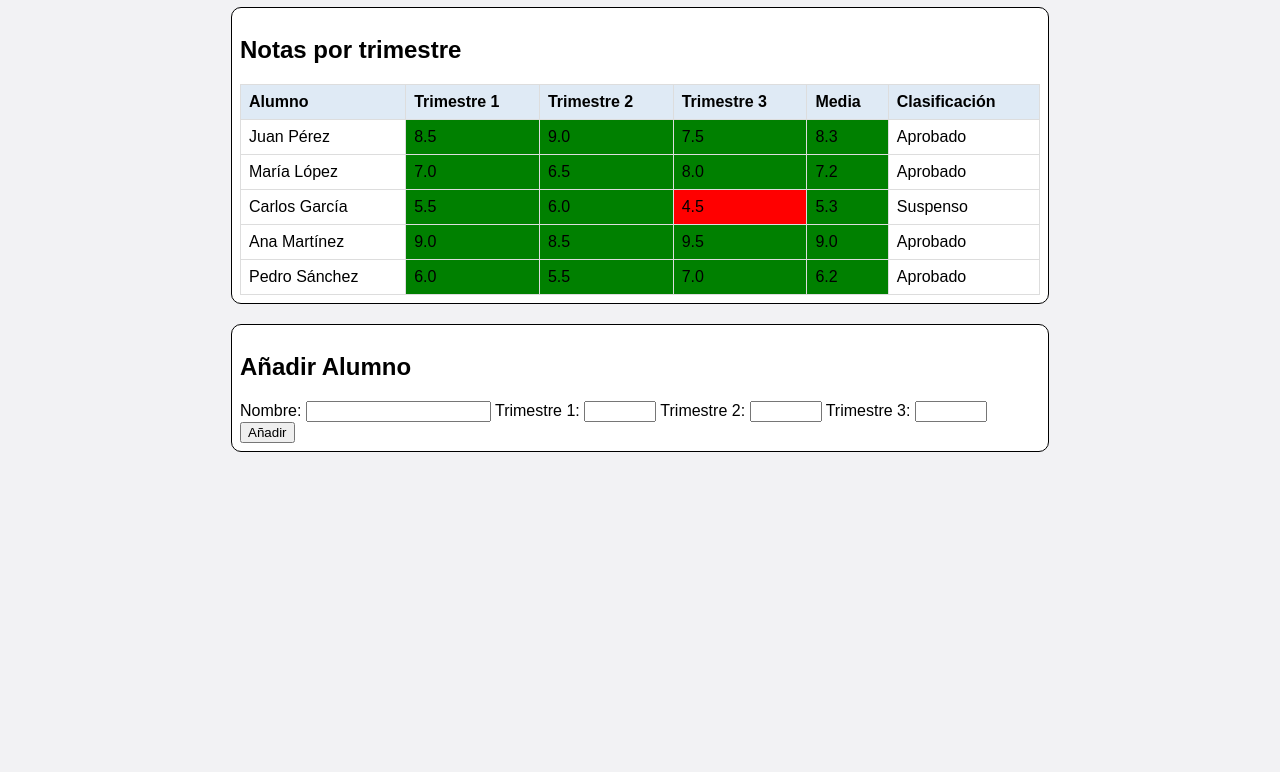
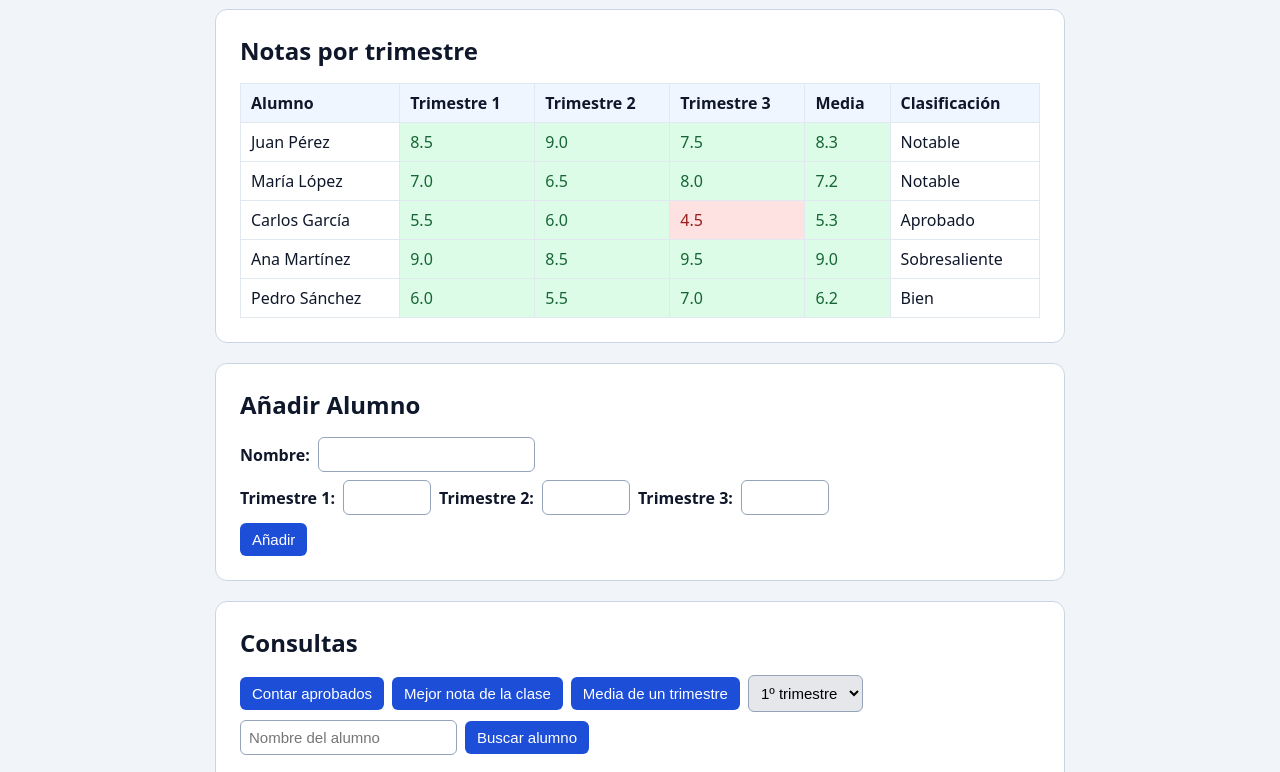
Before and after one commit to Blas968/DECLI, a plain HTML site: page Tema 1/Ejercicios clase/boletinNotas.html in a window 1280 px wide. Shown: the part 73-845 px from the top of the page. Before the commit the page ends 800 px from the top, so only its background shows below. Drawn offline with Linux system fonts and the light colour scheme.

Commit message:
Refactor boletinNotas.html to enhance structure and styling; remove unused CSS and JavaScript files

```diff
--- a/Tema 1/Ejercicios clase/boletinNotas.html
+++ b/Tema 1/Ejercicios clase/boletinNotas.html
@@ -1,83 +1,152 @@
 <!DOCTYPE html>
-<html lang="en">
+<html lang="es">
 <head>
     <meta charset="UTF-8">
     <meta name="viewport" content="width=device-width, initial-scale=1.0">
     <title>Boletín de Notas</title>
-    <link rel="stylesheet" href="estilos.css">
+    <style>
+        body { font-family: system-ui, Arial, sans-serif; background: #f1f5f9; color: #0f172a; margin: 0; padding: 24px 16px; }
+        h1 { max-width: 800px; margin: 0 auto 8px; font-size: 28px; }
+        h2 { margin: 0 0 16px; font-size: 24px; }
+        h3 { margin: 20px 0 12px; font-size: 20px; }
+        .tarjeta { background: #fff; border: 1px solid #cbd5e1; border-radius: 12px; padding: 24px; max-width: 800px; margin: 20px auto; }
+        table { width: 100%; border-collapse: collapse; }
+        th, td { border: 1px solid #e2e8f0; padding: 8px 10px; text-align: left; }
+        th { background: #eff6ff; }
+        .aprobado { background: #dcfce7; color: #166534; }
+        .suspenso { background: #fee2e2; color: #991b1b; }
+        .fila { display: flex; flex-wrap: wrap; align-items: center; gap: 8px; margin-bottom: 8px; }
+        label { font-weight: 600; }
+        input, select { font-size: 15px; padding: 8px; border: 1px solid #94a3b8; border-radius: 6px; }
+        select { background: #e5e7eb; }
+        button { font-size: 15px; padding: 8px 12px; border: none; border-radius: 6px; background: #1d4ed8; color: #fff; cursor: pointer; }
+        button:hover { background: #1e40af; }
+        pre { background: #0f172a; color: #e2e8f0; font-family: Consolas, monospace; font-size: 13px; padding: 16px; border-radius: 8px; margin: 0; white-space: pre-wrap; }
+    </style>
 </head>
 <body>
     <h1>Boletín de Notas de la clase</h1>
 
-    <div class="blanco">
+    <section class="tarjeta">
         <h2>Notas por trimestre</h2>
-        <table border="1">
-            <tr>
-                <th>Alumno</th>
-                <th>Trimestre 1</th>
-                <th>Trimestre 2</th>
-                <th>Trimestre 3</th>
-                <th>Media</th>
-                <th>Clasificación</th>
-            </tr>
+        <table id="tablaNotas">
+            <thead>
+                <tr><th>Alumno</th><th>Trimestre 1</th><th>Trimestre 2</th><th>Trimestre 3</th><th>Media</th><th>Clasificación</th></tr>
+            </thead>
+            <tbody>
+                <tr><td>Juan Pérez</td><td class="nota">8.5</td><td class="nota">9.0</td><td class="nota">7.5</td><td class="nota"></td><td></td></tr>
+                <tr><td>María López</td><td class="nota">7.0</td><td class="nota">6.5</td><td class="nota">8.0</td><td class="nota"></td><td></td></tr>
+                <tr><td>Carlos García</td><td class="nota">5.5</td><td class="nota">6.0</td><td class="nota">4.5</td><td class="nota"></td><td></td></tr>
+                <tr><td>Ana Martínez</td><td class="nota">9.0</td><td class="nota">8.5</td><td class="nota">9.5</td><td class="nota"></td><td></td></tr>
+                <tr><td>Pedro Sánchez</td><td class="nota">6.0</td><td class="nota">5.5</td><td class="nota">7.0</td><td class="nota"></td><td></td></tr>
+            </tbody>
+        </table>
+    </section>
 
-            <tr>
-                <td>Juan Pérez</td>
-                <td class="nota">8.5</td>
-                <td class="nota">9.0</td>
-                <td class="nota">7.5</td>
-                <td class="nota">8.3</td>
-                <td>Aprobado</td>
-            </tr>
-            <tr>
-                <td>María López</td>
-                <td class="nota">7.0</td>
-                <td class="nota">6.5</td>
-                <td class="nota">8.0</td>
-                <td class="nota">7.2</td>
-                <td>Aprobado</td>
-            </tr>
-            <tr>
-                <td>Carlos García</td>
-                <td class="nota">5.5</td>
-                <td class="nota">6.0</td>
-                <td class="nota">4.5</td>
-                <td class="nota">5.3</td>
-                <td>Suspenso</td>
-            </tr>
-            <tr>
-                <td>Ana Martínez</td>
-                <td class="nota">9.0</td>
-                <td class="nota">8.5</td>
-                <td class="nota">9.5</td>
-                <td class="nota">9.0</td>
-                <td>Aprobado</td>
-            </tr>
-            <tr>
-                <td>Pedro Sánchez</td>
-                <td class="nota">6.0</td>
-                <td class="nota">5.5</td>
-                <td class="nota">7.0</td>
-                <td class="nota">6.2</td>
-                <td>Aprobado</td>
-            </tr>
-        </table>
-    </div>
-
-    <div class="blanco">
+    <section class="tarjeta">
         <h2>Añadir Alumno</h2>
-        <form action="añadirAlumno" method="post">
-            <label for="nombre">Nombre:</label>
-            <input type="text" id="nombre" name="nombre" required>
-            <label for="trimestre1">Trimestre 1:</label>
-            <input type="number" id="trimestre1" name="trimestre1" min="0" max="10" step="0.1" required>
-            <label for="trimestre2">Trimestre 2:</label>
-            <input type="number" id="trimestre2" name="trimestre2" min="0" max="10" step="0.1" required>
-            <label for="trimestre3">Trimestre 3:</label>
-            <input type="number" id="trimestre3" name="trimestre3" min="0" max="10" step="0.1" required>
+        <form id="formAlumno">
+            <div class="fila">
+                <label for="nombre">Nombre:</label>
+                <input type="text" id="nombre" required>
+            </div>
+            <div class="fila">
+                <label for="t1">Trimestre 1:</label>
+                <input type="number" id="t1" min="0" max="10" step="0.1" required>
+                <label for="t2">Trimestre 2:</label>
+                <input type="number" id="t2" min="0" max="10" step="0.1" required>
+                <label for="t3">Trimestre 3:</label>
+                <input type="number" id="t3" min="0" max="10" step="0.1" required>
+            </div>
             <button type="submit">Añadir</button>
         </form>
-    </div>
+    </section>
+
+    <section class="tarjeta">
+        <h2>Consultas</h2>
+        <div class="fila">
+            <button id="btnAprobados">Contar aprobados</button>
+            <button id="btnMejor">Mejor nota de la clase</button>
+            <button id="btnMediaTrim">Media de un trimestre</button>
+            <select id="selectTrim">
+                <option value="0">1º trimestre</option>
+                <option value="1">2º trimestre</option>
+                <option value="2">3º trimestre</option>
+            </select>
+        </div>
+        <div class="fila">
+            <input type="text" id="buscarNombre" placeholder="Nombre del alumno">
+            <button id="btnBuscar">Buscar alumno</button>
+        </div>
+        <h3>Resultado</h3>
+        <pre id="resultado">Pulsa una consulta para ver el resultado.</pre>
+    </section>
+
+    <script>
+        const cuerpo = document.querySelector("#tablaNotas tbody");
+        const mostrar = (texto) => document.querySelector("#resultado").textContent = texto;
+
+        const promedio = (notas) => notas.reduce((a, b) => a + b, 0) / notas.length;
+        const clasificar = (m) => m >= 9 ? "Sobresaliente" : m >= 7 ? "Notable" : m >= 6 ? "Bien" : m >= 5 ? "Aprobado" : "Suspenso";
+        const colorear = (td) => td.className = "nota " + (parseFloat(td.textContent) >= 5 ? "aprobado" : "suspenso");
+
+        // Lee la tabla y devuelve los datos de cada alumno
+        const leerAlumnos = () => [...cuerpo.rows].map((fila, i) => {
+            const notas = [1, 2, 3].map((j) => parseFloat(fila.cells[j].textContent));
+            return { nombre: fila.cells[0].textContent, notas, media: promedio(notas), posicion: i + 1 };
+        });
+
+        // Rellena la media y la clasificación de una fila y colorea sus notas
+        const actualizarFila = (fila, media) => {
+            fila.cells[4].textContent = media.toFixed(1);
+            fila.cells[5].textContent = clasificar(media);
+            fila.querySelectorAll(".nota").forEach(colorear);
+        };
+
+        leerAlumnos().forEach((a, i) => actualizarFila(cuerpo.rows[i], a.media));
+
+        // ----- Añadir alumno -----
+        document.querySelector("#formAlumno").addEventListener("submit", (e) => {
+            e.preventDefault();
+            const notas = ["t1", "t2", "t3"].map((id) => parseFloat(document.querySelector("#" + id).value));
+            const fila = document.createElement("tr");
+            fila.innerHTML = "<td></td>" + notas.map((n) => `<td class="nota">${n.toFixed(1)}</td>`).join("") + '<td class="nota"></td><td></td>';
+            fila.cells[0].textContent = document.querySelector("#nombre").value.trim();
+            cuerpo.appendChild(fila);
+            actualizarFila(fila, promedio(notas));
+            e.target.reset();
+        });
+
+        // ----- Consultas -----
+        document.querySelector("#btnAprobados").addEventListener("click", () => {
+            const alumnos = leerAlumnos();
+            mostrar(`Alumnos aprobados: ${alumnos.filter((a) => a.media >= 5).length} de ${alumnos.length}`);
+        });
+
+        document.querySelector("#btnMejor").addEventListener("click", () => {
+            const alumnos = leerAlumnos();
+            if (!alumnos.length) return mostrar("No hay alumnos en la tabla.");
+            const mejor = alumnos.reduce((a, b) => b.media > a.media ? b : a);
+            mostrar(`Mejor media de la clase: ${mejor.nombre}\nMedia: ${mejor.media.toFixed(2)} (${clasificar(mejor.media)})`);
+        });
+
+        document.querySelector("#btnMediaTrim").addEventListener("click", () => {
+            const select = document.querySelector("#selectTrim");
+            const alumnos = leerAlumnos();
+            if (!alumnos.length) return mostrar("No hay alumnos en la tabla.");
+            const media = promedio(alumnos.map((a) => a.notas[select.value]));
+            mostrar(`Media del ${select.selectedOptions[0].text}: ${media.toFixed(2)}`);
+        });
+
+        const buscar = () => {
+            const texto = document.querySelector("#buscarNombre").value.trim().toLowerCase();
+            const a = texto && leerAlumnos().find((x) => x.nombre.toLowerCase().includes(texto));
+            mostrar(a
+                ? `${a.nombre} está en la posición ${a.posicion}\nNotas: ${a.notas.join(", ")}\nMedia: ${a.media.toFixed(2)} (${clasificar(a.media)})`
+                : "No se ha encontrado ningún alumno con ese nombre.");
+        };
+        document.querySelector("#btnBuscar").addEventListener("click", buscar);
+        document.querySelector("#buscarNombre").addEventListener("keydown", (e) => e.key === "Enter" && buscar());
+    </script>
 </body>
-    <script src="script.js"></script>
 </html>
--- a/Tema 1/Ejercicios clase/estilos.css
+++ /dev/null
@@ -1,28 +0,0 @@
-.blanco {
-    border: 1px solid black;
-    padding: 8px;
-    text-align: left;
-    margin: 20px auto;
-    background-color: #ffffff;
-    max-width: 800px;
-    border-radius: 10px;
-}
-body {
-    font-family: Arial, sans-serif;
-    background-color: #f2f2f4;
-    margin: 20px;
-}
-table {
-    width: 100%;
-    border-collapse: collapse;
-    margin-top: 20px;
-}
-th, td {
-    border: 1px solid #ddd;
-    padding: 8px;
-    text-align: left;
-}
-th {
-    background-color: #dfeaf5;
-    color: black;
-}
--- a/Tema 1/Ejercicios clase/script.js
+++ /dev/null
@@ -1,9 +0,0 @@
-let notas = document.querySelectorAll(".nota");
-
-notas.forEach(function(td) {
-    if (parseFloat(td.textContent) >= 5) {
-        td.style.backgroundColor = "green";
-    } else {
-        td.style.backgroundColor = "red";
-    }
-});
```
